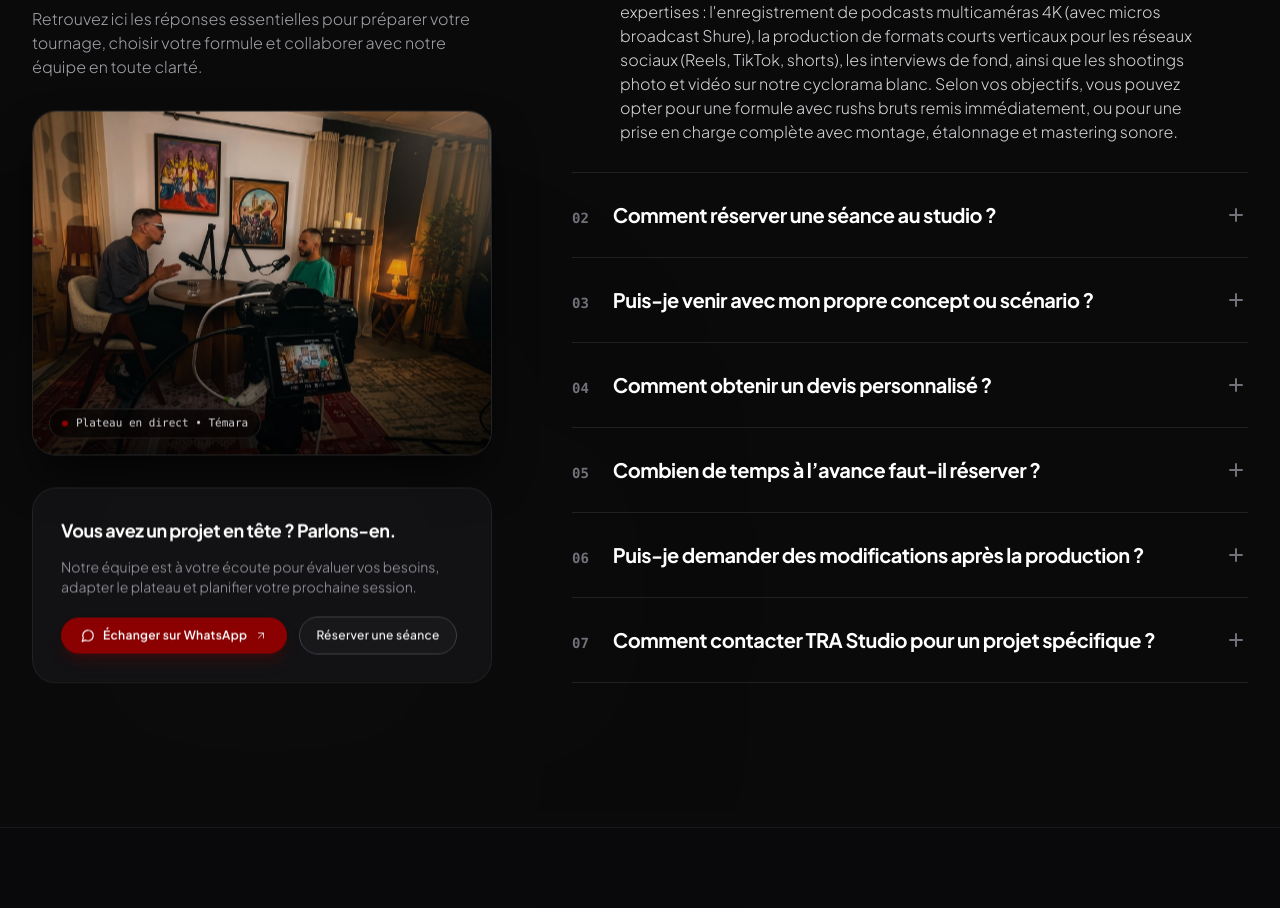
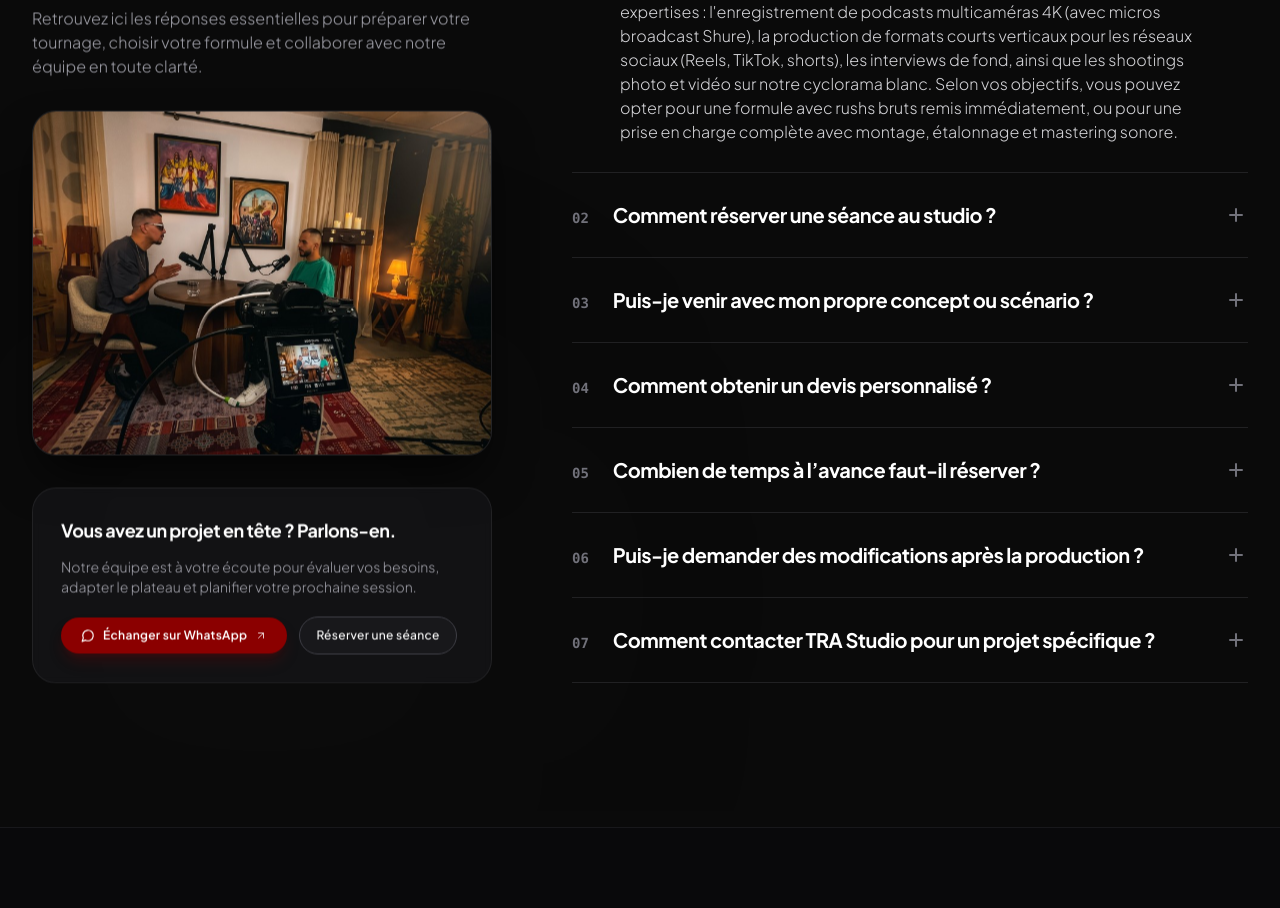
Before and after one commit to ntajemouti/TRA--STUDIO, a React (Vite) app: page / in a window 1280 px wide. Shown: the part 6869-7777 px from the top of the page. Built offline with nearby package versions, Linux system fonts and the light colour scheme.

Commit message:
fix(faq): remove overlay text and gradient badge over the studio photo

```diff
--- a/src/components/showcase/FaqSection.tsx
+++ b/src/components/showcase/FaqSection.tsx
@@ -121,13 +121,6 @@ export const FaqSection: React.FC<FaqSectionProps> = ({ onStartBooking }) => {
                   className="w-full h-full object-cover object-center group-hover:scale-105 transition-transform duration-700 ease-out"
                   loading="lazy"
                 />
-                <div className="absolute inset-0 bg-gradient-to-t from-black/70 via-black/15 to-transparent pointer-events-none" />
-
-                {/* Subtle caption */}
-                <div className="absolute bottom-4 left-4 z-10 flex items-center gap-2 px-3 py-1.5 rounded-full bg-black/60 backdrop-blur-md border border-white/10 text-[11px] font-mono text-zinc-300">
-                  <span className="w-1.5 h-1.5 rounded-full bg-studio-red" />
-                  <span>Plateau en direct • Témara</span>
-                </div>
               </div>
             </ScrollReveal>
 
```
